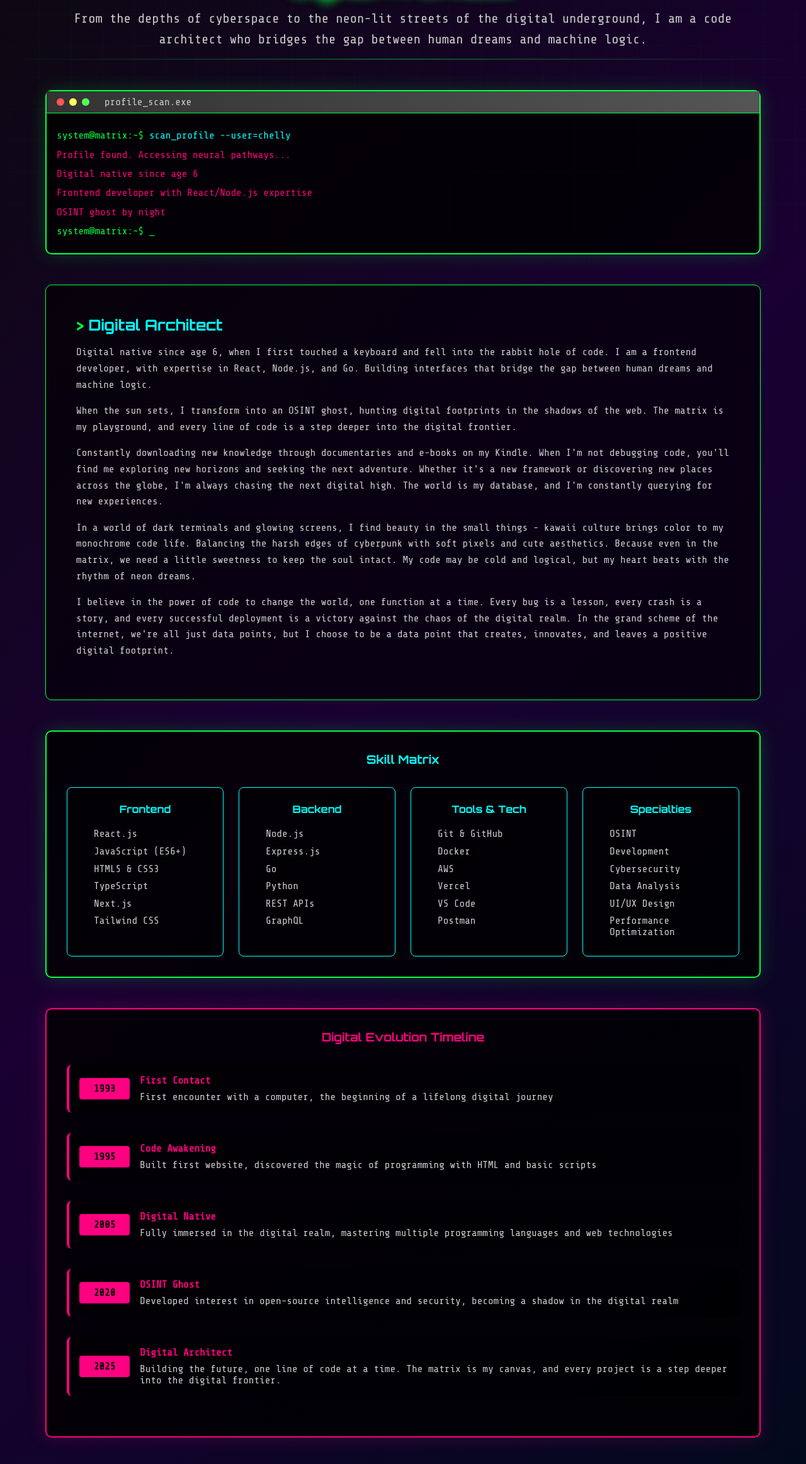
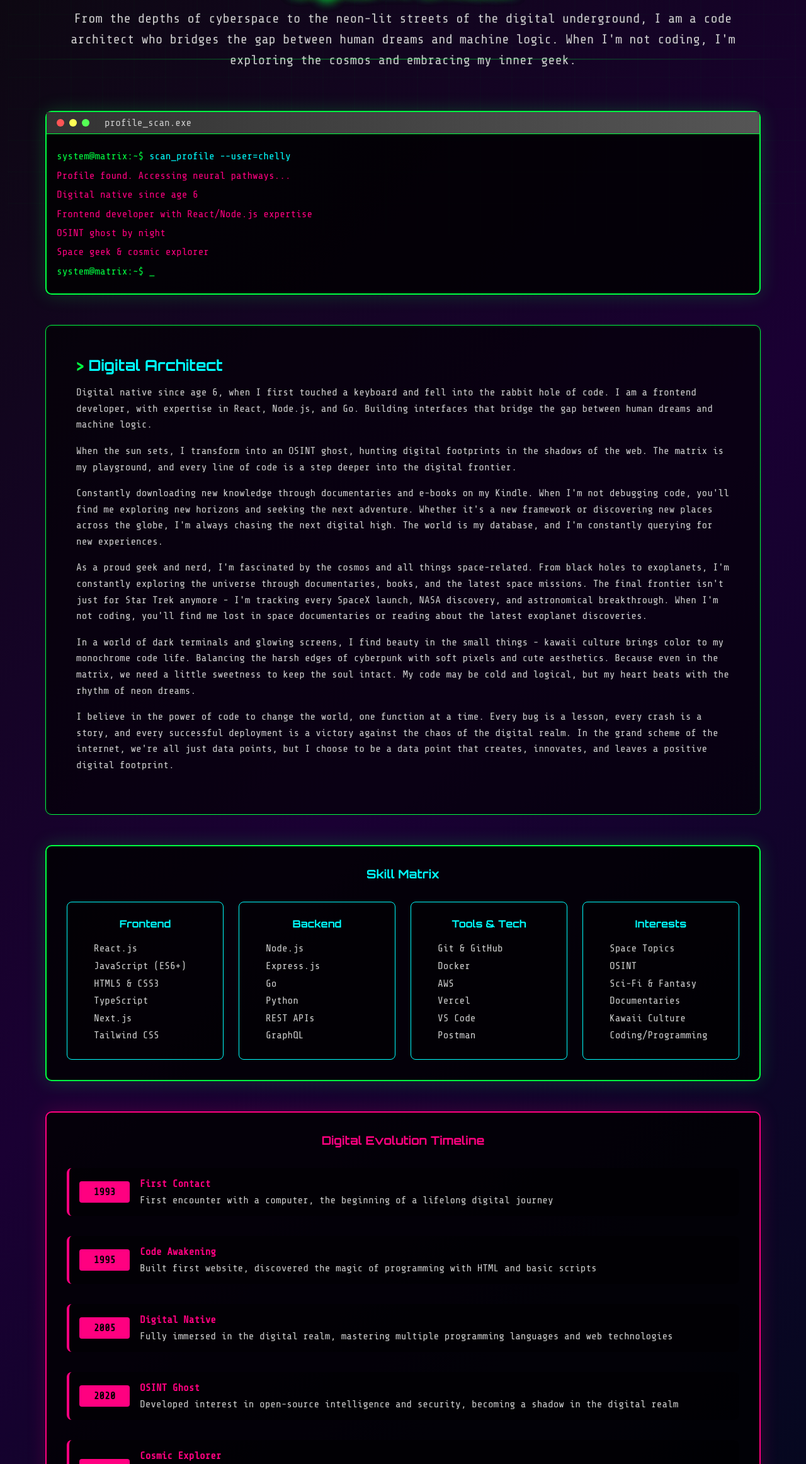
Before and after one commit to hellochelly/hellochellydotcom, a website: page about.html in a window 1280 px wide. Shown: the part 440-2765 px from the top of the page at 63% size. Drawn offline with nearby package versions, Linux system fonts and the light colour scheme.

Commit message:
editited about me page

```diff
--- a/about.html
+++ b/about.html
@@ -823,7 +823,7 @@
     <main>
         <section class="hero">
             <h1 class="glitch" data-text="Digital Architect">Digital Architect</h1>
-            <p>From the depths of cyberspace to the neon-lit streets of the digital underground, I am a code architect who bridges the gap between human dreams and machine logic.</p>
+            <p>From the depths of cyberspace to the neon-lit streets of the digital underground, I am a code architect who bridges the gap between human dreams and machine logic. When I'm not coding, I'm exploring the cosmos and embracing my inner geek.</p>
         </section>
 
         <div class="terminal">
@@ -851,6 +851,9 @@
                     <span class="output">OSINT ghost by night</span>
                 </div>
                 <div class="terminal-line">
+                    <span class="output">Space geek & cosmic explorer</span>
+                </div>
+                <div class="terminal-line">
                     <span class="prompt">system@matrix:~$</span>
                     <span style="animation: blink 1s infinite;">_</span>
                 </div>
@@ -862,6 +865,7 @@
             <p>Digital native since age 6, when I first touched a keyboard and fell into the rabbit hole of code. I am a frontend developer, with expertise in React, Node.js, and Go. Building interfaces that bridge the gap between human dreams and machine logic.</p>
             <p>When the sun sets, I transform into an OSINT ghost, hunting digital footprints in the shadows of the web. The matrix is my playground, and every line of code is a step deeper into the digital frontier.</p>
             <p>Constantly downloading new knowledge through documentaries and e-books on my Kindle. When I'm not debugging code, you'll find me exploring new horizons and seeking the next adventure. Whether it's a new framework or discovering new places across the globe, I'm always chasing the next digital high. The world is my database, and I'm constantly querying for new experiences.</p>
+            <p>As a proud geek and nerd, I'm fascinated by the cosmos and all things space-related. From black holes to exoplanets, I'm constantly exploring the universe through documentaries, books, and the latest space missions. The final frontier isn't just for Star Trek anymore - I'm tracking every SpaceX launch, NASA discovery, and astronomical breakthrough. When I'm not coding, you'll find me lost in space documentaries or reading about the latest exoplanet discoveries.</p>
             <p>In a world of dark terminals and glowing screens, I find beauty in the small things - kawaii culture brings color to my monochrome code life. Balancing the harsh edges of cyberpunk with soft pixels and cute aesthetics. Because even in the matrix, we need a little sweetness to keep the soul intact. My code may be cold and logical, but my heart beats with the rhythm of neon dreams.</p>
             <p>I believe in the power of code to change the world, one function at a time. Every bug is a lesson, every crash is a story, and every successful deployment is a victory against the chaos of the digital realm. In the grand scheme of the internet, we're all just data points, but I choose to be a data point that creates, innovates, and leaves a positive digital footprint.</p>
         </div>
@@ -906,14 +910,14 @@
                 </div>
 
                 <div class="skill-category">
-                    <h4>Specialties</h4>
+                    <h4>Interests</h4>
                     <ul class="skill-list">
+                        <li>Space Topics</li>
                         <li>OSINT</li>
-                        <li>Development</li>
-                        <li>Cybersecurity</li>
-                        <li>Data Analysis</li>
-                        <li>UI/UX Design</li>
-                        <li>Performance Optimization</li>
+                        <li>Sci-Fi & Fantasy</li>
+                        <li>Documentaries</li>
+                        <li>Kawaii Culture</li>
+                        <li>Coding/Programming</li>
                     </ul>
                 </div>
             </div>
@@ -947,6 +951,13 @@
                 <div class="timeline-content">
                     <h4>OSINT Ghost</h4>
                     <p>Developed interest in open-source intelligence and security, becoming a shadow in the digital realm</p>
+                </div>
+            </div>
+            <div class="timeline-item">
+                <div class="timeline-year">2023</div>
+                <div class="timeline-content">
+                    <h4>Cosmic Explorer</h4>
+                    <p>Deep dive into space exploration, astronomy, and all things cosmic. From SpaceX launches to exoplanet discoveries, the universe became my new frontier</p>
                 </div>
             </div>
             <div class="timeline-item">
```
Also changed, not shown: index.html (+2 -2 lines).
